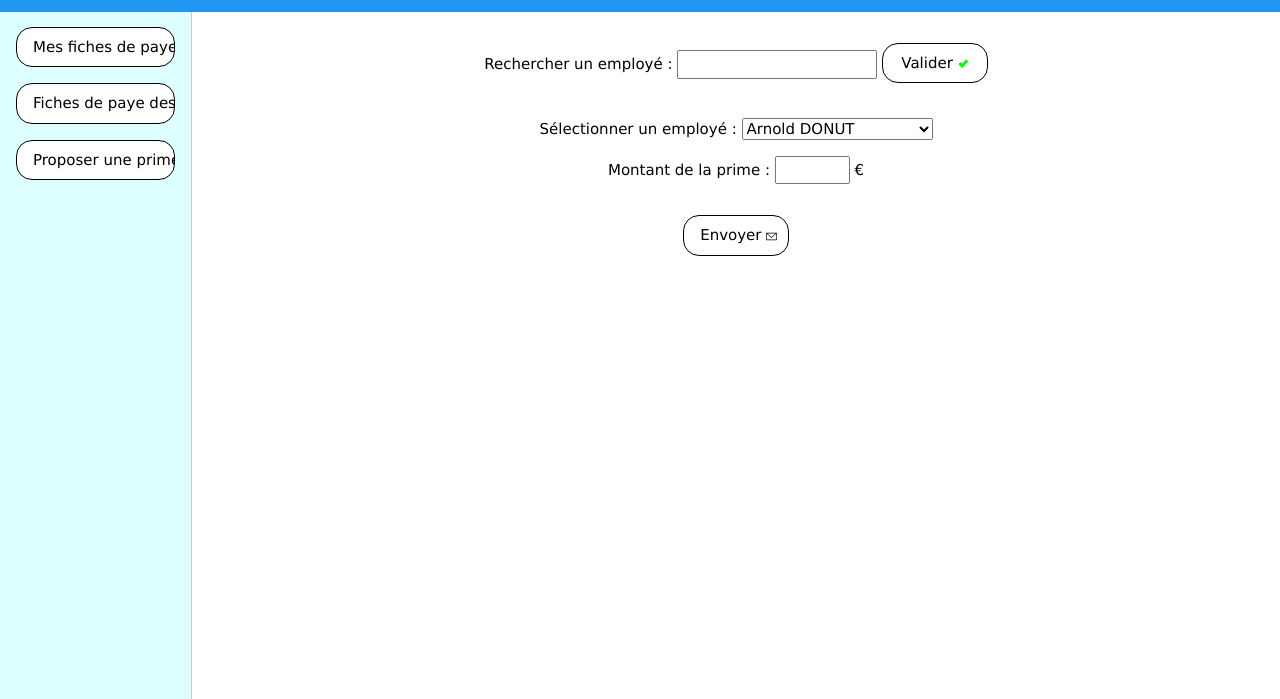
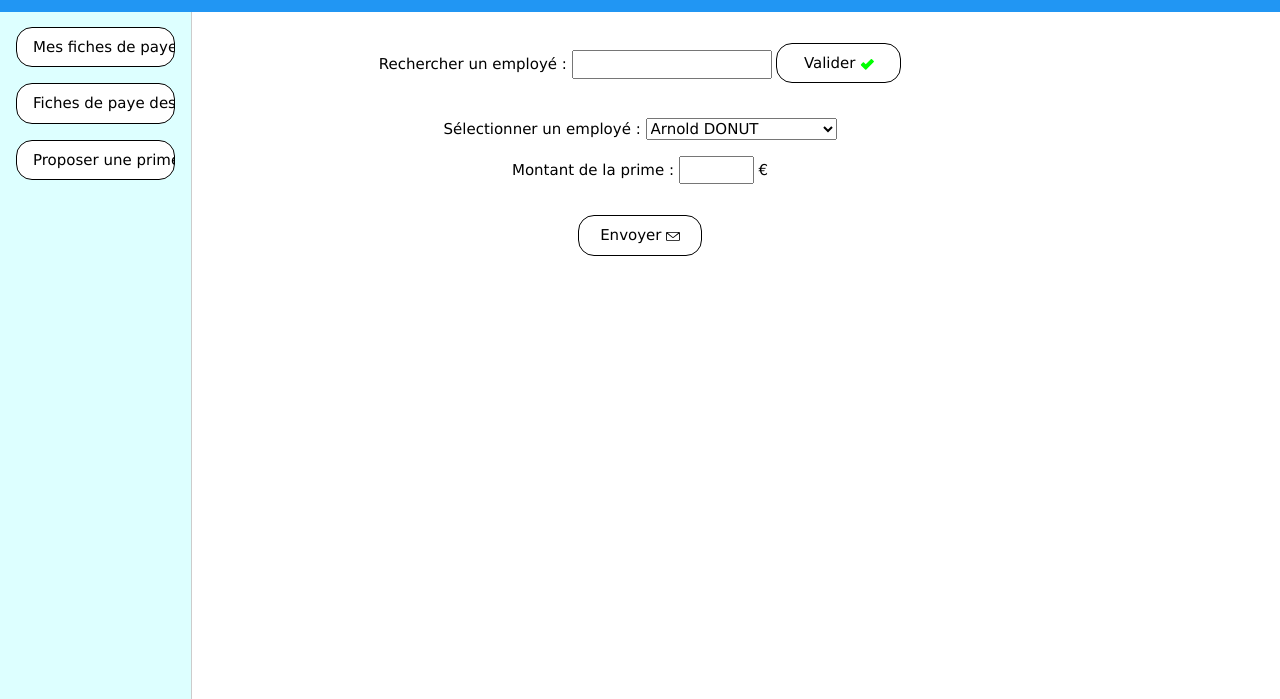
Before and after one commit to garault-aureau/garault-aureau.github.io, a plain HTML site: page SuperProfil3-Responsable-dep/proposer_une_prime.html in a window 1280 px wide. Shown: the part 101-800 px from the top of the page. Drawn offline with nearby package versions, Linux system fonts and the light colour scheme.

Commit message:
Retour utilisateur : centrer « Proposer une prime »

```diff
--- a/SuperProfil3-Responsable-dep/proposer_une_prime.html
+++ b/SuperProfil3-Responsable-dep/proposer_une_prime.html
@@ -29,6 +29,7 @@
                 </div>
             </div>
         </div>
+        <main>
         <div class="w3-sidebar w3-pale-blue w3-border-right w3-container w3-center" style="width:15%">
             <p>
                 <a href="mes_fiches_de_paye_Responsable_dep.html">
@@ -43,7 +44,7 @@
             </p>
         </div>
         <main>
-        <div class="w3-container w3-center" style="margin-left:15%">
+            <div class="w3-container w3-center">
                 <p>Rechercher un employé : <input type="search" id="search-d" style="width:200px">
                     <button class="w3-margin-top w3-btn w3-white w3-border w3-border-black w3-round-xlarge" style="width:10%;margin-bottom:20px">Valider <img src="../assets/validate.svg" class="w3-image" alt="Valider." style="width:15%;max-width:15%"></button>
                 </p>
```
Lines whose indentation alone changed are shown as unchanged.
